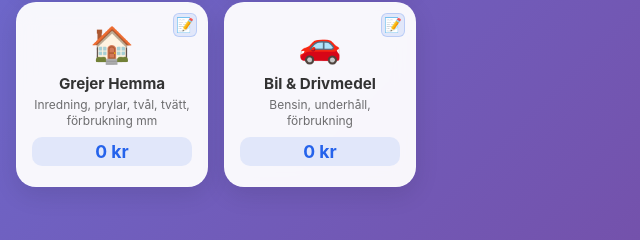
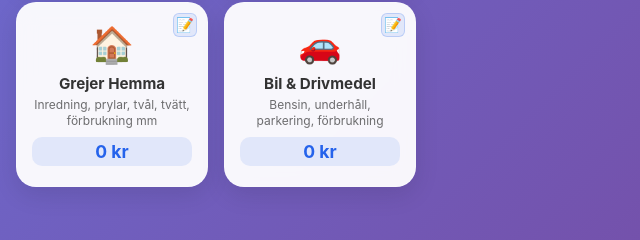
Before and after one commit to westmaticmax-hue/Budget-, a plain HTML site: page index.html in a window 1280 px wide. Shown: the part 547-787 px from the top of the page, 424-1064 px from the left. Drawn offline with Linux system fonts and the light colour scheme; a web font is replaced by a local one.

Commit message:
Update index.html

```diff
--- a/index.html
+++ b/index.html
@@ -455,7 +455,7 @@
                 <div class="history-btn" data-category="bil_drivmedel">📝</div>
                 <div class="category-icon">🚗</div>
                 <div class="category-name">Bil & Drivmedel</div>
-                <div class="category-desc">Bensin, underhåll, förbrukning</div>
+                <div class="category-desc">Bensin, underhåll, parkering, förbrukning</div>
                 <div class="amount-display">0 kr</div>
             </div>
         </div>
```
